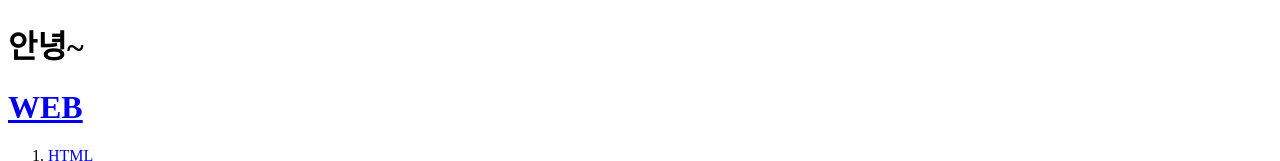
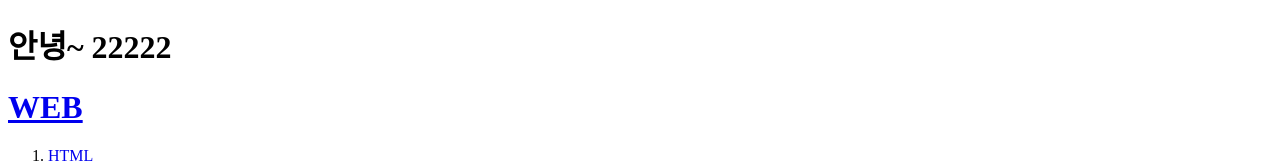
Before and after one commit to developeon/nodejs-heroku, a website: page index.html in a window 1280 px wide. Shown: the top 161 px of the page. Drawn offline with Linux system fonts and the light colour scheme.

Commit message:
깃허브-헤로쿠 연동 배포 테스트

```diff
--- a/index.html
+++ b/index.html
@@ -5,7 +5,7 @@
   <meta charset="utf-8">
 </head>
 <body>
-  <h1> 안녕~ </h1>
+  <h1> 안녕~ 22222</h1>
   <h1><a href="index.html">WEB</a></h1>
   <ol>
     <li><a href="1.html">HTML</a></li>
```
